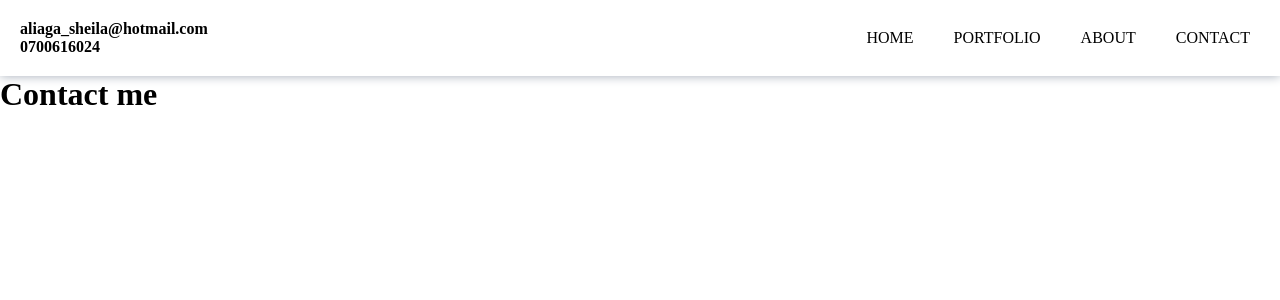
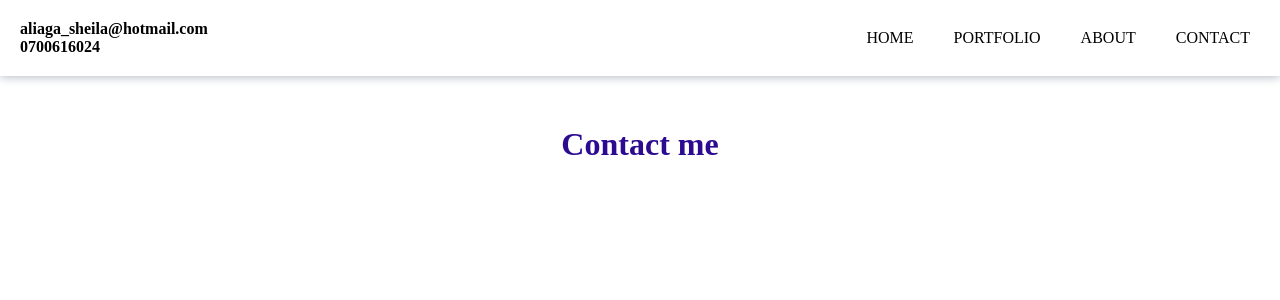
Before and after one commit to milutxi/reactPortfolio, a Next.js app: page /contact in a window 1280 px wide. Shown: the top 300 px of the page. Built offline with nearby package versions, Linux system fonts and the light colour scheme.

Commit message:
add style to contact

```diff
--- /dev/null
+++ b/app/contact/contact.module.css
@@ -0,0 +1,5 @@
+.headingTitle {
+    color: rgb(44, 11, 144);
+    text-align: center;
+    padding: 50px;
+  }
--- a/app/contact/page.js
+++ b/app/contact/page.js
@@ -1,7 +1,9 @@
+import styles from "./contact.module.css";
+
 export default () => {
   return (
     <div>
-      <h1>Contact me</h1>
+      <h1 className={styles.headingTitle}>Contact me</h1>
 
     </div>
   );
```
